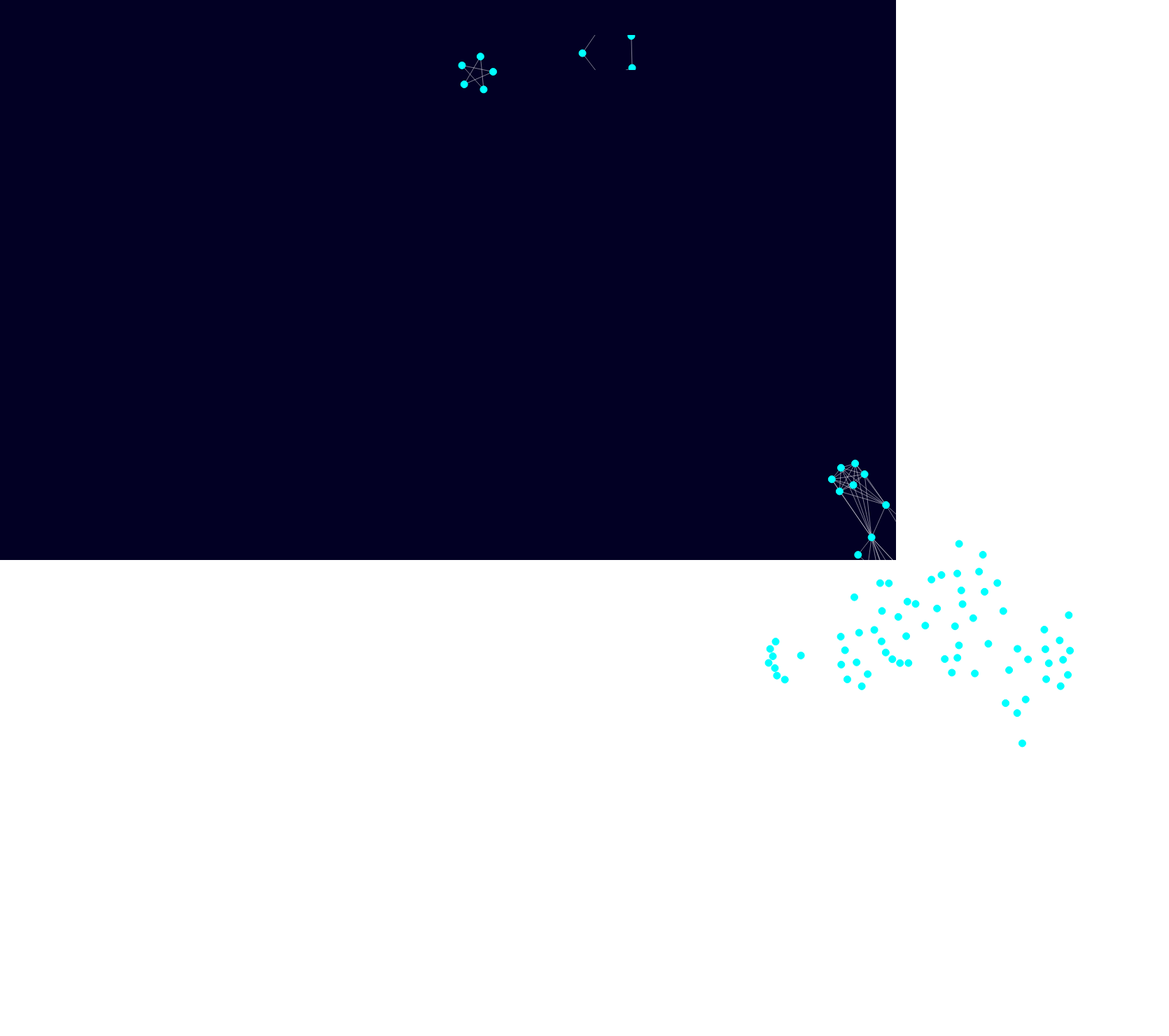
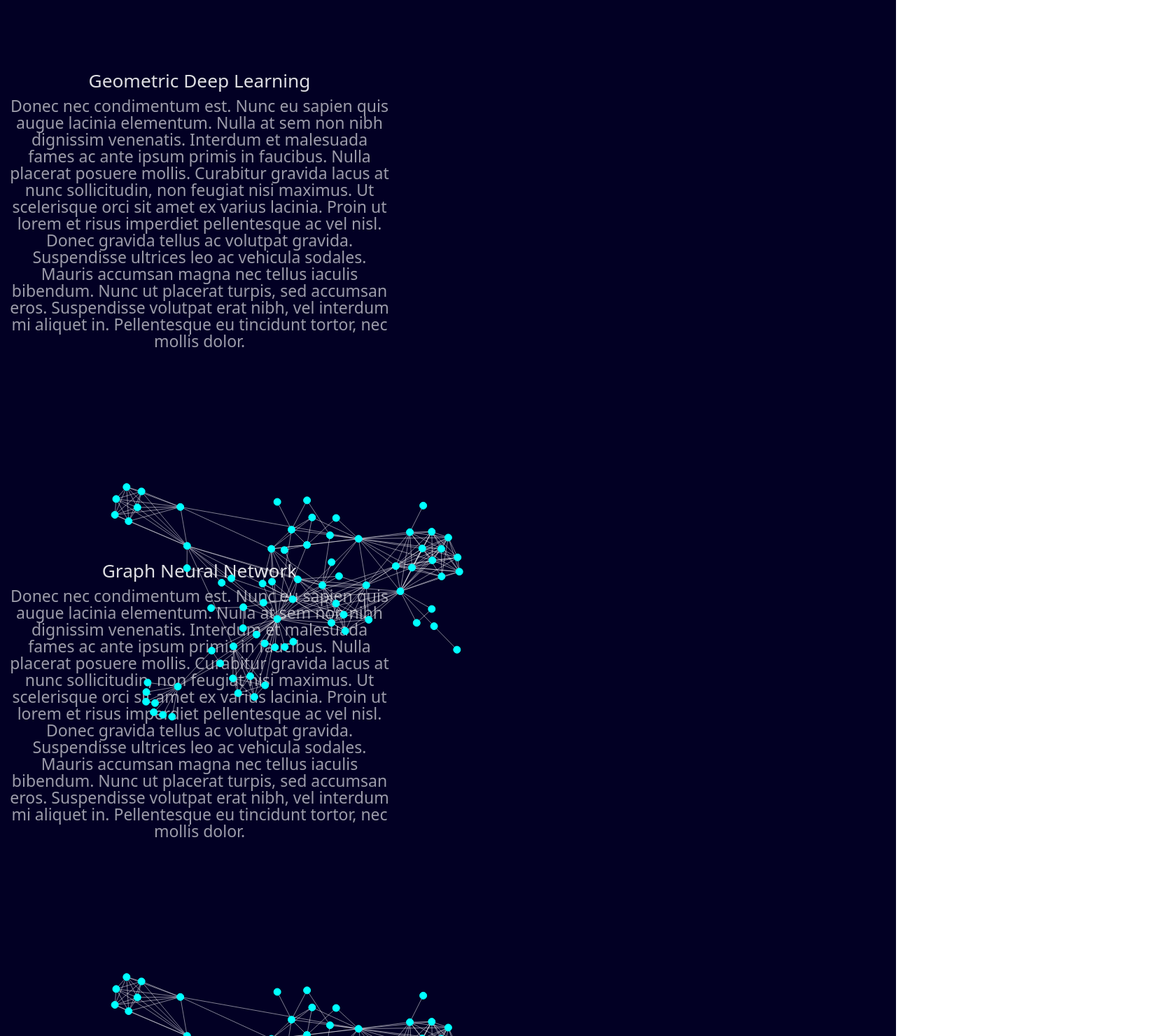
Before and after one commit to abuzar7266/GDL-Visualization, a React (Vite) app in the folder GDL-Visualisation/: page /vis in a window 1280 px wide. Shown: the top 1480 px of the page at 70% size, 1670 px wide, since content can reach past the window. Before the commit the page ends 1140 px from the top, so only its background shows below. Built offline with nearby package versions, Linux system fonts and the light colour scheme.

Commit message:
Random Stuff.

```diff
--- a/GDL-Visualisation/src/component/Graph.jsx
+++ b/GDL-Visualisation/src/component/Graph.jsx
@@ -77,7 +77,7 @@ const Graph = (props)=>{
           })
       }
       function dragstarted(event) {
-        if (!event.active) simmulation.alphaTarget(0.3).restart();
+        if (!event.active) simmulation.alphaTarget(1).restart();
         event.subject.fx = event.subject.x;
         event.subject.fy = event.subject.y;
         console.log(d);
@@ -96,7 +96,7 @@ const Graph = (props)=>{
     })
 
     return (<>
-      <div id={props.id}>
+      <div id={props.id} style={{marginTop:props.marginTop,marginLeft:props.marginLeft,position:props.position,zIndex:props.zIndex}}>
       </div>
     </>)
 }
--- a/GDL-Visualisation/src/pages/Home.jsx
+++ b/GDL-Visualisation/src/pages/Home.jsx
@@ -7,11 +7,13 @@ import { useNavigate } from "react-router-dom";
 import * as d3 from 'd3';
 import { useRef } from "react";
 import { useEffect } from "react";
+import Graph from "../component/Graph";
+import lesMis from '../assets/json/miserables';
 const LandingPage = ()=>{
     const navigate = useNavigate();
     return (<>
     <Container style={{textAlign:'left'}}>
-        <div  style={{zIndex:'2', position:'absolute'}}>
+        <div  style={{zIndex:'3', position:'absolute'}}>
         <Row>
             <Col>
                 <div className="title-div">
@@ -28,10 +30,10 @@ const LandingPage = ()=>{
             </Col>
         </Row>
         </div>
-        <div>
+        <div  style={{zIndex:'2', position:'absolute'}}>
             <Row>
                 <Col>
-                    <img src={GraphTrans} alt="..." height='700' width='700' fluid className="img-anim"/>
+                    <Graph id="p4" strength={-90} height={700} width={800} data={lesMis}/>
                 </Col>
             </Row>
         </div>
--- a/GDL-Visualisation/src/pages/Visualisation.jsx
+++ b/GDL-Visualisation/src/pages/Visualisation.jsx
@@ -41,51 +41,151 @@ var data2 = {
 const Test = ()=>{
     return (<>
     <Container>
+      <Row style={{marginTop:'100px'}}>
+      <Container style={{height:'700px',width:'1200px'}}>
+        <Row>
+            <Graph id="p1" height={500} width={800} strength={-40} position="absolute" zIndex="2" data={lesMis}/>
+        </Row>
+        <Row>
+            <Col
+            md={6}
+            lg={6}
+            xl={6}
+            >
+                <h3>
+                  Geometric Deep Learning
+                </h3>
+                <p style={{textAlign:'center',fontSize:'23px',opacity:'70%'}}>Donec nec condimentum est. Nunc eu sapien quis augue lacinia elementum. Nulla at sem non nibh dignissim venenatis. Interdum et malesuada fames ac ante ipsum primis in faucibus. Nulla placerat posuere mollis. Curabitur gravida lacus at nunc sollicitudin, non feugiat nisi maximus. Ut scelerisque orci sit amet ex varius lacinia. Proin ut lorem et risus imperdiet pellentesque ac vel nisl. Donec gravida tellus ac volutpat gravida. Suspendisse ultrices leo ac vehicula sodales. Mauris accumsan magna nec tellus iaculis bibendum. Nunc ut placerat turpis, sed accumsan eros. Suspendisse volutpat erat nibh, vel interdum mi aliquet in. Pellentesque eu tincidunt tortor, nec mollis dolor.</p>
+            </Col>
+        </Row>
+      </Container>
+      </Row>
       <Row>
-        <Col
-        lg={6}
-        xl={6}
-        md={6}
-        >
+      <Container style={{height:'700px',width:'1200px'}}>
+        <Row>
+            <Col
+            md={12}
+            lg={12}
+            xl={12}
+            >
+            <Graph id="p2" height={500} width={800} strength={-40} position="absolute" zIndex="2" data={lesMis}/>
+            </Col>
+        </Row>
+        <Row>
+            <Col
+            md={6}
+            lg={6}
+            xl={6}
+            >
+                <h3>
+                  Graph Neural Network
+                </h3>
+                <p style={{textAlign:'center',fontSize:'23px',opacity:'70%'}}>Donec nec condimentum est. Nunc eu sapien quis augue lacinia elementum. Nulla at sem non nibh dignissim venenatis. Interdum et malesuada fames ac ante ipsum primis in faucibus. Nulla placerat posuere mollis. Curabitur gravida lacus at nunc sollicitudin, non feugiat nisi maximus. Ut scelerisque orci sit amet ex varius lacinia. Proin ut lorem et risus imperdiet pellentesque ac vel nisl. Donec gravida tellus ac volutpat gravida. Suspendisse ultrices leo ac vehicula sodales. Mauris accumsan magna nec tellus iaculis bibendum. Nunc ut placerat turpis, sed accumsan eros. Suspendisse volutpat erat nibh, vel interdum mi aliquet in. Pellentesque eu tincidunt tortor, nec mollis dolor.</p>
+            </Col>
+        </Row>
+      </Container>
+      </Row>
+      <Row>
+      <Container style={{height:'700px',width:'1200px'}}>
+        <Row>
+            <Col
+            md={12}
+            lg={12}
+            xl={12}
+            >
+            <Graph id="p3" height={500} width={800} strength={-40} position="absolute" zIndex="2" data={lesMis}/>
+            </Col>
+        </Row>
+        <Row>
+            <Col
+            md={6}
+            lg={6}
+            xl={6}
+            >
+                <h3>
+                  k-Wesfeiler-Lehman Test
+                </h3>
+                <p style={{textAlign:'center',fontSize:'23px',opacity:'70%'}}>Donec nec condimentum est. Nunc eu sapien quis augue lacinia elementum. Nulla at sem non nibh dignissim venenatis. Interdum et malesuada fames ac ante ipsum primis in faucibus. Nulla placerat posuere mollis. Curabitur gravida lacus at nunc sollicitudin, non feugiat nisi maximus. Ut scelerisque orci sit amet ex varius lacinia. Proin ut lorem et risus imperdiet pellentesque ac vel nisl. Donec gravida tellus ac volutpat gravida. Suspendisse ultrices leo ac vehicula sodales. Mauris accumsan magna nec tellus iaculis bibendum. Nunc ut placerat turpis, sed accumsan eros. Suspendisse volutpat erat nibh, vel interdum mi aliquet in. Pellentesque eu tincidunt tortor, nec mollis dolor.</p>
+            </Col>
+        </Row>
+      </Container>
+      </Row>
+      <Row>
+      <Container style={{height:'700px',width:'1200px'}}>
+        <Row>
+            <Col
+            md={12}
+            lg={12}
+            xl={12}
+            >
+            <Graph id="p4" height={500} width={800} strength={-40} position="absolute" zIndex="2" data={lesMis}/>
+            </Col>
+        </Row>
+        <Row>
+            <Col
+            md={6}
+            lg={6}
+            xl={6}
+            >
+                <h3>
+                  Message Passing Neural Network
+                </h3>
+                <p style={{textAlign:'center',fontSize:'23px',opacity:'70%'}}>Donec nec condimentum est. Nunc eu sapien quis augue lacinia elementum. Nulla at sem non nibh dignissim venenatis. Interdum et malesuada fames ac ante ipsum primis in faucibus. Nulla placerat posuere mollis. Curabitur gravida lacus at nunc sollicitudin, non feugiat nisi maximus. Ut scelerisque orci sit amet ex varius lacinia. Proin ut lorem et risus imperdiet pellentesque ac vel nisl. Donec gravida tellus ac volutpat gravida. Suspendisse ultrices leo ac vehicula sodales. Mauris accumsan magna nec tellus iaculis bibendum. Nunc ut placerat turpis, sed accumsan eros. Suspendisse volutpat erat nibh, vel interdum mi aliquet in. Pellentesque eu tincidunt tortor, nec mollis dolor.</p>
+            </Col>
+        </Row>
+      </Container>
+      </Row>
+      <Row>
+      <Container style={{height:'700px',width:'1200px'}}>
+        <Row>
+            <Col
+            md={12}
+            lg={12}
+            xl={12}
+            >
+            <Graph id="p5" height={500} width={800} strength={-40} position="absolute" zIndex="2" data={lesMis}/>
+            </Col>
+        </Row>
+        <Row>
+            <Col
+            md={6}
+            lg={6}
+            xl={6}
+            >
+                <h3>
+                  Graph Isomorphism
+                </h3>
+                <p style={{textAlign:'center',fontSize:'23px',opacity:'70%'}}>Donec nec condimentum est. Nunc eu sapien quis augue lacinia elementum. Nulla at sem non nibh dignissim venenatis. Interdum et malesuada fames ac ante ipsum primis in faucibus. Nulla placerat posuere mollis. Curabitur gravida lacus at nunc sollicitudin, non feugiat nisi maximus. Ut scelerisque orci sit amet ex varius lacinia. Proin ut lorem et risus imperdiet pellentesque ac vel nisl. Donec gravida tellus ac volutpat gravida. Suspendisse ultrices leo ac vehicula sodales. Mauris accumsan magna nec tellus iaculis bibendum. Nunc ut placerat turpis, sed accumsan eros. Suspendisse volutpat erat nibh, vel interdum mi aliquet in. Pellentesque eu tincidunt tortor, nec mollis dolor.</p>
+            </Col>
+        </Row>
+      </Container>
+      </Row>
+      <Row>
+      <Container style={{height:'700px',width:'1200px'}}>
+        <Row>
+            <Col
+            md={12}
+            lg={12}
+            xl={12}
+            >
+            <Graph id="p6" height={500} width={800} strength={-40} position="absolute" zIndex="2" data={lesMis}/>
+            </Col>
+        </Row>
+        <Row>
+            <Col
+            md={6}
+            lg={6}
+            xl={6}
+            >
+                <h3>
 
-        </Col>
-        <Col
-        lg={2}
-        xl={2}
-        md={2}
-        >
-        <Graph id="p1" height={70} width={200} strength={-90} data={data1}/>
-        </Col>
-        <Col
-        lg={2}
-        xl={2}
-        md={2}
-        >
-        <Graph id="p2" height={50} width={200} strength={-90} data={data2}/>
-        </Col>
-      </Row>
-      <Row
-        style={{height:'500px',width:'1150px',marginTop:'0px'}}
-      >
-        <Col
-          md={10}
-          lg={10}
-          xl={10}
-        >
-
-        </Col>
-        <Col
-          md={2}
-          lg={2}
-          xl={2}
-        >
-          <div>
-          <Graph id="p3" height={500} width={700} strength={-30} data={lesMis}/>
-          </div>
-        </Col>
+                </h3>
+                <p style={{textAlign:'center',fontSize:'23px',opacity:'70%'}}>Donec nec condimentum est. Nunc eu sapien quis augue lacinia elementum. Nulla at sem non nibh dignissim venenatis. Interdum et malesuada fames ac ante ipsum primis in faucibus. Nulla placerat posuere mollis. Curabitur gravida lacus at nunc sollicitudin, non feugiat nisi maximus. Ut scelerisque orci sit amet ex varius lacinia. Proin ut lorem et risus imperdiet pellentesque ac vel nisl. Donec gravida tellus ac volutpat gravida. Suspendisse ultrices leo ac vehicula sodales. Mauris accumsan magna nec tellus iaculis bibendum. Nunc ut placerat turpis, sed accumsan eros. Suspendisse volutpat erat nibh, vel interdum mi aliquet in. Pellentesque eu tincidunt tortor, nec mollis dolor.</p>
+            </Col>
+        </Row>
+      </Container>
       </Row>
     </Container>
-        {/*<Graph id="p2" height={700} width={700} data={data2}/>*/}
     </>)
 }
 export default Test;
```
